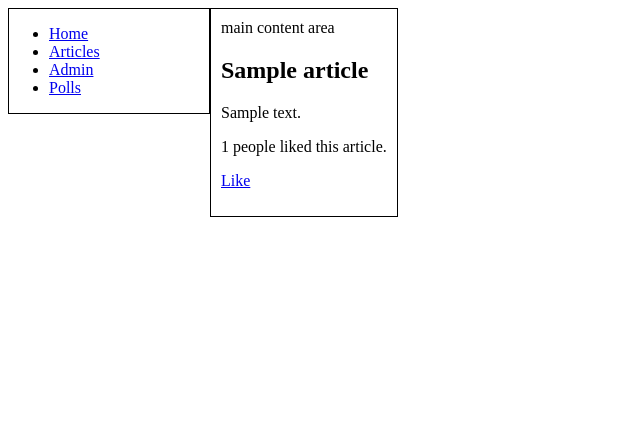
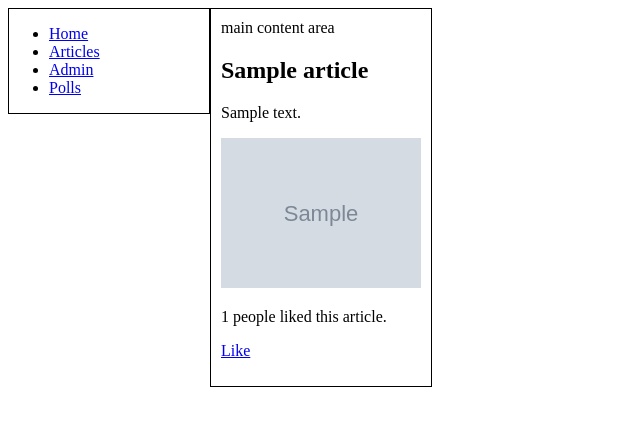
Before and after one commit to exploreshaifali/Poll-App, a Django app: page /articles/get/1/ in a window 1280 px wide. Shown: the top 426 px of the page, without its empty margins (0-640 px from the left). Run offline with Django 3.2, Linux system fonts and the light colour scheme; tables that the repository leaves empty hold one stand-in row (values such as "Sample post"); grey boxes marked "Sample" are stand-in pictures; parts of the project's set-up code (start-up, migrations or seed data) failed here and were passed over.

Commit message:
Modified article template to show thumbnail.

```diff
--- a/articles/templates/articles/article.html
+++ b/articles/templates/articles/article.html
@@ -12,6 +12,9 @@
   <section>
       <h1> {{ article.title }}</h1>
       <p>{{article.body}}</p>
+      {% if article.thumbnail %}
+      <p><img src="/static/assets/{{article.thumbnail}}" width="200"></p>
+      {% endif %}
   </section>
   <p> {{ article.likes }} people liked this article.</p>
   <p><a href="/articles/like/{{ article.id }}">Like</a></p>
```
